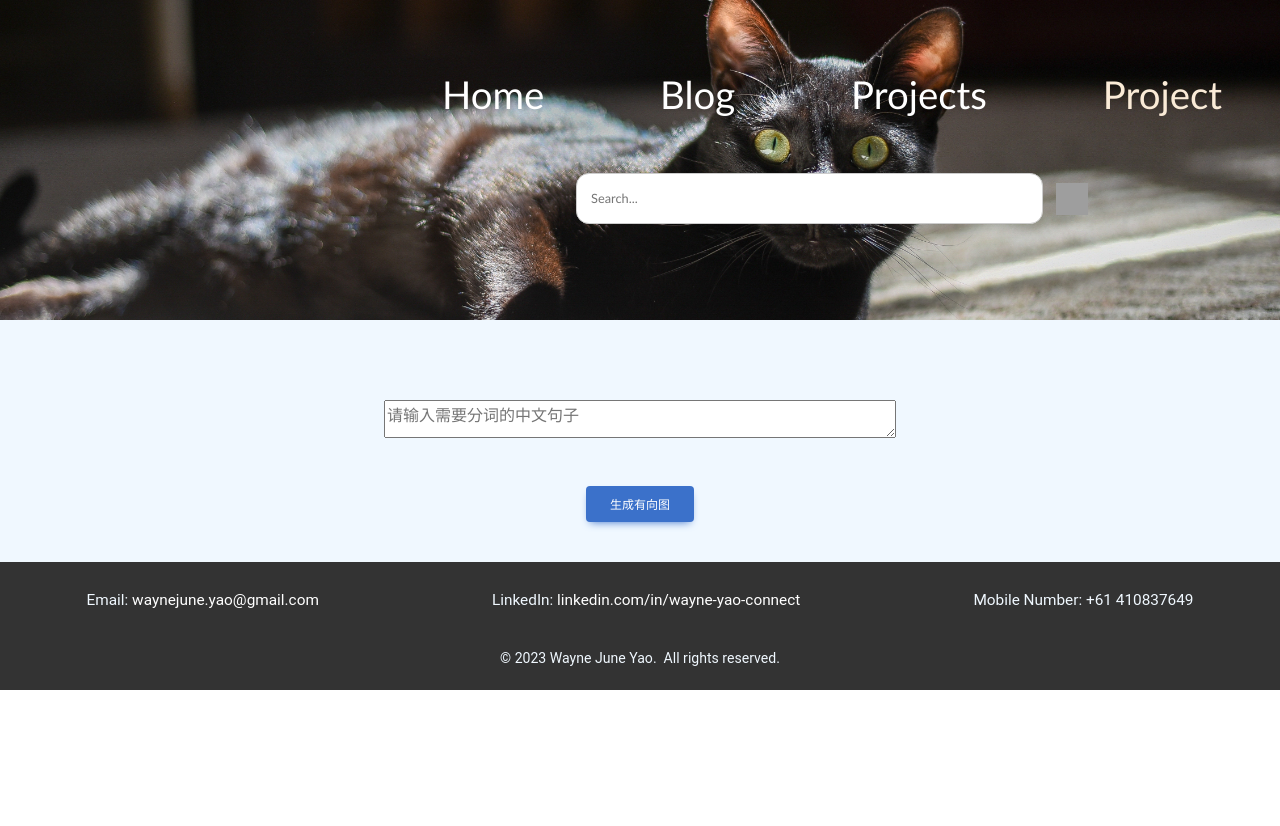
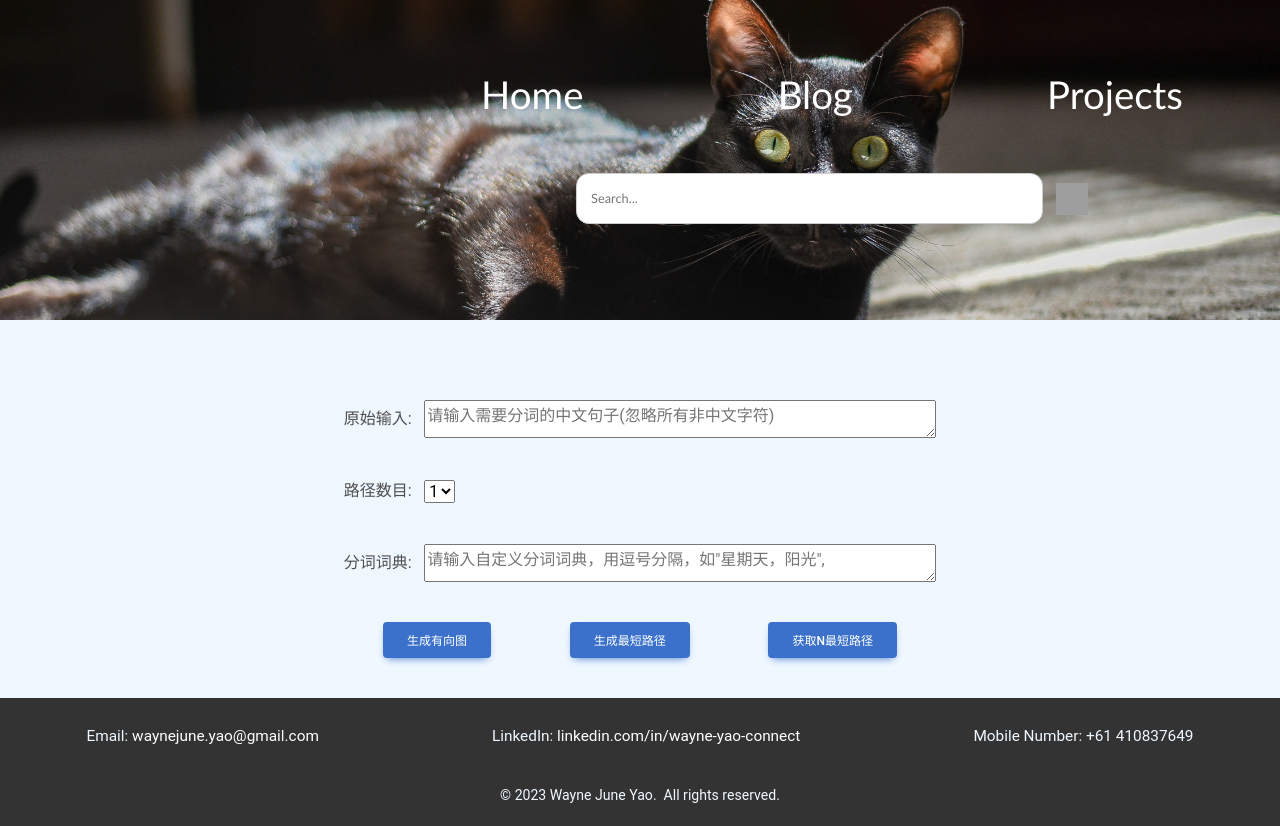
Before and after one commit to NoobCoderGrowing/TechSpace, a React (Vite) app: page /projects/textPreprocessor in a window 1280 px wide. Before the commit the page ends 800 px from the top, so only its background shows below. Built offline with nearby package versions, Linux system fonts and the light colour scheme; grey boxes are pictures that could not be loaded.

Commit message:
finish N最短路径

```diff
--- a/src/components/projects/ArcEdge.tsx
+++ b/src/components/projects/ArcEdge.tsx
@@ -4,7 +4,7 @@ import { BaseEdge,  EdgeLabelRenderer, EdgeProps} from '@xyflow/react';
 
 export default function ArcEdge(props: any) {
   // we are using the default bezier edge when source and target ids are different
-  const { sourceX, sourceY, targetX, targetY, id, markerEnd, label } = props;
+  const { sourceX, sourceY, targetX, targetY, id, markerEnd, label, style } = props;
   const radiusX = (sourceX - targetX) * 0.5;
   const radiusY = 60;
   const edgePath = `M ${sourceX} ${sourceY} A ${radiusX} ${radiusY} 0 1 0
@@ -13,7 +13,7 @@ export default function ArcEdge(props: any) {
   const lableY = sourceY + radiusY
   return(
     <>
-      <BaseEdge path={edgePath} markerEnd={markerEnd} />
+      <BaseEdge path={edgePath} markerEnd={markerEnd} style={style}/>
       <EdgeLabelRenderer>
          <div
            style={{
@@ -22,7 +22,7 @@ export default function ArcEdge(props: any) {
              background: '#ffcc00',
              padding: 8,
              borderRadius: 5,
-             fontSize: 8,
+             fontSize: 15,
              fontWeight: 600,
            }}
            className="nodrag nopan"
--- a/src/components/projects/DAG.tsx
+++ b/src/components/projects/DAG.tsx
@@ -1,17 +1,11 @@
 import React, { useCallback, useState } from 'react';
 import {
   ReactFlow,
-  useNodesState,
-  useEdgesState,
   addEdge,
   MiniMap,
   Controls,
   Background,
-  Node,
-  Edge,
   ConnectionMode,
-  MarkerType,
-  BezierEdge,
 } from '@xyflow/react';
 import '@xyflow/react/dist/style.css';
 
@@ -25,18 +19,16 @@ const edgeTypes = {
 
 
 const DAG = (props:any) => {
-  const [nodes, , onNodesChange] = useNodesState(props.initialNodes);
-  const [edges, setEdges, onEdgesChange] = useEdgesState(props.initialEdges);
 
   const onConnect = useCallback(
     (params) => setEdges((eds) => addEdge(params, eds)),
     [],
   );
-  const { visibility, setVisibility } = props;
+  const { visibility, nodes, onNodesChange, edges, setEdges, onEdgesChange} = props;
 
 
   return (
-    <div  style={{ display: visibility?'block':'none', width: '80vw', height:'40vw', backgroundColor:'deeppink', marginBottom: '5vw'}}>
+    <div  style={{ display: visibility?'block':'none', width: '60vw', height:'30vw', backgroundColor:'deeppink', marginBottom: '5vw'}}>
       <ReactFlow
         nodes={nodes}
         edges={edges}
@@ -50,7 +42,7 @@ const DAG = (props:any) => {
         connectionMode={ConnectionMode.Loose}
       >
         <Controls />
-        <MiniMap/>
+        {/* <MiniMap/> */}
         <Background />
       </ReactFlow>
     </div>
--- a/src/components/projects/TextPreprocessor.scss
+++ b/src/components/projects/TextPreprocessor.scss
@@ -19,12 +19,27 @@
     }
     .form-wrapper{
         margin-bottom: 5vh;
+        display: flex;
+        flex-direction: row;
+        justify-content: left;
+        align-items: center;
+    }
+
+    .label-wrapper{
+        margin-right: 1vw;
     }
 
     .buttonWrapper{
         width: 100%;
         display: flex;
-        justify-content: center;
+        justify-content: space-around;
         margin-bottom: 5vh;
     }
+
+    .NPaths{
+        border: 0.1vw solid;
+        text-align: center;
+        background-color: aquamarine;
+    }
+
 }
--- a/src/components/projects/TextPreprocessor.tsx
+++ b/src/components/projects/TextPreprocessor.tsx
@@ -4,8 +4,8 @@ import DAG from './DAG'
 import { useState } from 'react';
 import { useDispatch } from 'react-redux';
 import {
-    Node,
-    Edge,
+    useNodesState,
+    useEdgesState,
     MarkerType,
   } from '@xyflow/react';
 
@@ -14,9 +14,13 @@ function TextPreprocessor(){
 
     const [visibility, setVisibility] = useState<boolean>(false)
     const [userInput, setUserInput] = useState<string>('')
-    const [initialNodes, setInitialNodes] = useState<Node[]>([])
-    const [initialEdges, setInitialEdges] = useState<Edge[]>([])
-
+    const [customDict, setCustomDict] = useState<string[]>([])
+    const [NPaths, setNPaths] = useState<number>(1)
+    const [paths, setPaths] = useState([])
+    const [nodes, setNodes, onNodesChange] = useNodesState([])
+    const [edges, setEdges, onEdgesChange] = useEdgesState([])
+    const [pathsString, setPathsString] = useState([])
+    const [graph, setGraph] = useState([])
 
     const dispatch = useDispatch();
 
@@ -32,7 +36,10 @@ function TextPreprocessor(){
 
 
     function graphCalculation(){
-        let data = {userInput: userInput}
+        let data = {userInput: userInput,
+                    NPaths: NPaths,
+                    customDict: customDict
+                }
         let jsondata = JSON.stringify(data)
         const baseURL:string = import.meta.env.VITE_SEGMENT_URL
         let url = baseURL + "segment/NShortestPath"
@@ -44,47 +51,153 @@ function TextPreprocessor(){
             },
             body: jsondata,
         }).then(response => response.json()).then(result=>{
-            console.log(result)
-            // setInitialNodes(result['initialNodes'])
-            // setInitialEdges(result['initialEdges'])
+            if(result.length !=0){
+                let paths = result[0]
+                let graph = result[1]
+                setPaths(paths)
+                setGraph(graph)
+                setVisibility(true)
+            }
+
         })
-        setVisibility(true)
+    }
+
+    function generateShortestPath(){
+        graphCalculation()
+        let shortestPath = paths[0]
+        let cost = Object.keys(shortestPath)[0]
+        let terms = Object.values(shortestPath)[0]
+        let uniqueKey = 0;
+        let temp = []
+        Object.keys(terms).map((key=>{
+            let source = key
+            let label:string | any = terms[key]
+            let target = parseInt(source) + label.length
+            temp.push({
+                id: uniqueKey+=1,
+                source: source.toString(),
+                target: target.toString(),
+                type: 'arc',
+                markerEnd: { type: MarkerType.Arrow },
+                label: label,
+                style:{
+                    strokeWidth: 2,
+                    stroke: 'black',
+                }
+            })
+
+        }))
+        setEdges(temp)
+    }
+
+    function generateNodesEdges(){
+        graphCalculation();
+        let nodeStartX = 0
+        let nodeStratY = 500
+        let temPNodes = []
+        let tempEdges = []
+        let uniqueKey = 0
+        graph.map((item)=>{
+            temPNodes.push({
+                id: item.id.toString(),
+                data: {label: item.id.toString()},
+                position: {
+                    x: nodeStartX+=200,
+                    y: nodeStratY
+                }
+            })
+            if(Object.keys(item['outEdges']).length!= 0){
+
+                Object.keys(item['outEdges']).forEach((key)=>{
+                    uniqueKey +=1
+                    tempEdges.push({
+                        id: uniqueKey,
+                        source: item.id.toString(),
+                        target: key.toString(),
+                        type: 'arc',
+                        markerEnd: { type: MarkerType.Arrow },
+                        label: item['outEdges'][key].word,
+                        style:{
+                            strokeWidth: 2,
+                            stroke: 'white',
+                        }
+                    })
+                })
+            }
+        })
+        setNodes(temPNodes)
+        setEdges(tempEdges)
     }
 
     function handleUserInput(event){
         setUserInput(event.target.value)
     }
 
-    // const initialNodes: Node[] = [
-    //     {
-    //       id: 'self-1',
-    //       data: { label: '1' },
-    //       position: { x: 100, y: 500 },
-    //     },
-    //   ];
+    function handleCustomDict(event){
+        let list = []
+        let dict = event.target.value;
+        dict = dict.replace(',', "，")
+        dict = dict.split(' ').join('')
+        dict = dict.split('，')
+        dict.map((item=>{
+            list.push(item)
+        }))
+        setCustomDict(list)
+    }
 
-    //   const initialEdges: Edge[] = [
-    //     {
-    //       id: 'edge-self-12',
-    //       source: 'self-1',
-    //       target: 'self-2',
-    //       type: 'arc',
-    //       markerEnd: { type: MarkerType.Arrow },
-    //       label: 'edge label2',
-    //     },
-    //   ];
+    function showNPaths(){
+        graphCalculation()
+        let pathsString = []
+        paths.map((item)=>{
+            let path = Object.values(item)[0]
+            let pathArray:string[] = Object.values(path)
+            pathsString.push(pathArray.join(", "))
+        })
+        setPathsString(pathsString)
+    }
+
+    function handleNPathsSetting(event){
+        setNPaths(parseInt(event.target.value))
+    }
 
     return(
         <div className="textPreprocessor">
             <form className='textInput'>
                 <div className={`form-group form-wrapper`}>
-                    <textarea onChange={handleUserInput} className='userInput' placeholder="请输入需要分词的中文句子"/>
+                    <div className="label-wrapper">
+                        <label>原始输入:</label>
+                    </div>
+                    <textarea onChange={handleUserInput} className='userInput' placeholder="请输入需要分词的中文句子(忽略所有非中文字符)"/>
+                </div>
+                <div className={`form-group form-wrapper`}>
+                    <div className="label-wrapper">
+                        <label>路径数目:</label>
+                    </div>
+                    <select onClick={handleNPathsSetting} id="NPaths">
+                        <option value="1">1</option>
+                        <option value="2">2</option>
+                        <option value="3">3</option>
+                        <option value="4">4</option>
+                        <option value="5">5</option>
+                    </select>
+                </div>
+                <div className={`form-group form-wrapper`}>
+                    <div className="label-wrapper">
+                        <label>分词词典:</label>
+                    </div>
+                    <textarea onChange={handleCustomDict} className='userInput' placeholder='请输入自定义分词词典，用逗号分隔，如"星期天，阳光",'/>
                 </div>
                 <div className="buttonWrapper">
-                    <button onClick={graphCalculation} type="button" className="btn btn-primary">生成有向图</button>
+                    <button onClick={generateNodesEdges} type="button" className="btn btn-primary">生成有向图</button>
+                    <button onClick={generateShortestPath} type="button" className="btn btn-primary">生成最短路径</button>
+                    <button onClick={showNPaths} type="button" className="btn btn-primary">获取N最短路径</button>
+                </div>
+                <div >
+                    {pathsString.map((path)=>
+                    <p className="NPaths"> {path} </p>)}
                 </div>
             </form>
-            <DAG visibility={visibility} setVisibility={setVisibility}/>
+            <DAG  nodes={nodes} onNodesChange={onNodesChange} edges={edges} setEdges={setEdges} onEdgesChange={onEdgesChange} visibility={visibility}/>
         </div>
     )
 
--- a/src/layout/Header.tsx
+++ b/src/layout/Header.tsx
@@ -31,7 +31,7 @@ function Header(){
                     {/* <li><Link className={classes.link} to={"/resume"}>Resume</Link></li> */}
                     <li><Link className={classes.link} to={"/blog"}>Blog</Link></li>
                     <li><Link onClick={showProjectTable} className={classes.link} to={"/Projects"}>Projects</Link></li>
-                    <li onClick={infoMessage}>Project</li>
+                    {/* <li onClick={infoMessage}>Project</li> */}
                 </ul>
                 <div className={classes.searchContainer}>
                     <input type="text" className={classes.searchInput} placeholder="Search..."/>
```
